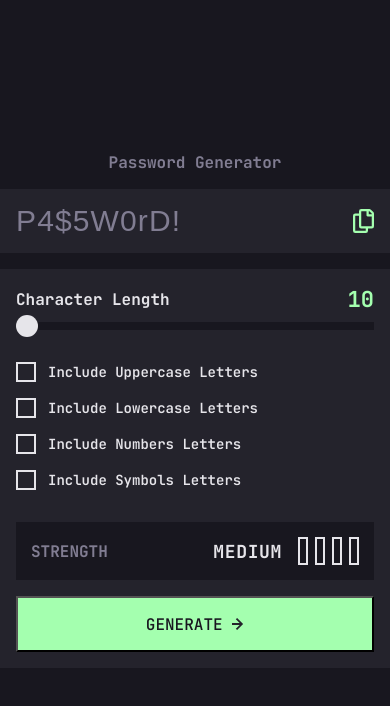
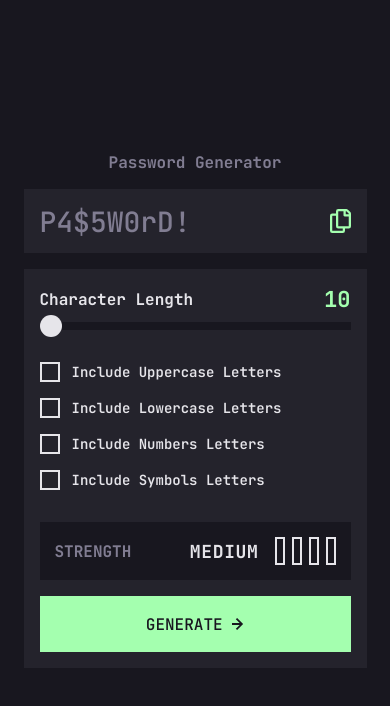
Before and after one commit to leeport511/password-generate-app, a website: page index.html in a window 390 px wide. Drawn offline with Linux system fonts and the light colour scheme.

Commit message:
terminado completamente los estilos del mobile version

```diff
--- a/index.html
+++ b/index.html
@@ -15,7 +15,7 @@
             <div class="password">
                   <input type="text" name="password" id="password-gen" placeholder="P4$5W0rD!">
                   <span class="copied-txt"><p>copied</p></span>
-                  <svg width="21" height="24" xmlns="http://www.w3.org/2000/svg">
+                  <svg xmlns="http://www.w3.org/2000/svg">
                         <rect x="0" y="0" width="24" height="24" fill="transparent"/>
                         <path d="M20.341 3.091 17.909.659A2.25 2.25 0 0 0 16.319 0H8.25A2.25 2.25 0 0 0 6 2.25V4.5H2.25A2.25 2.25 0 0 0 0 6.75v15A2.25 2.25 0 0 0 2.25 24h10.5A2.25 2.25 0 0 0 15 21.75V19.5h3.75A2.25 2.25 0 0 0 21 17.25V4.682a2.25 2.25 0 0 0-.659-1.591ZM12.469 21.75H2.53a.281.281 0 0 1-.281-.281V7.03a.281.281 0 0 1 .281-.281H6v10.5a2.25 2.25 0 0 0 2.25 2.25h4.5v1.969a.282.282 0 0 1-.281.281Zm6-4.5H8.53a.281.281 0 0 1-.281-.281V2.53a.281.281 0 0 1 .281-.281H13.5v4.125c0 .621.504 1.125 1.125 1.125h4.125v9.469a.282.282 0 0 1-.281.281Zm.281-12h-3v-3h.451c.075 0 .147.03.2.082L18.667 4.6a.283.283 0 0 1 .082.199v.451Z"
                         fill="currentColor"/>
@@ -28,7 +28,7 @@
                               <!--el 10 es un value del input  -->
                               <p>10</p>
                         </div>
-                        <input type="range" min="6" max="16" value="6" id="characters-range">
+                        <input type="range" min="6" max="12" value="6" id="characters-range">
                   </div>
                   <div class="password-characteristics-container">
                         <div>
@@ -61,9 +61,19 @@
                               </div>
                         </div>
                   </div>
-                  <button>generate <span><img src="./assets/images/icon-arrow-right.svg" alt="arrow right"></span></button>
+                  <div class="generate-btn">
+                        <button>
+                              generate
+                              <svg width="12" height="12" xmlns="http://www.w3.org/2000/svg">
+                                    <rect x="0" y="0" width="200" height="200" fill="transparent"/>
+                                    <path fill="currentColor" d="m5.106 12 6-6-6-6-1.265 1.265 3.841 3.84H.001v1.79h7.681l-3.841 3.84z"/>
+                              </svg>
+                        </button>
+                  </div>
             </form>
 
       </main>
+
+      <script src="./scripts/index.js"></script>
 </body>
 </html>
--- a/sass/component/_index.scss
+++ b/sass/component/_index.scss
@@ -19,7 +19,7 @@
 // main
 
 .pass-generator-container {
-      min-width: 343px;
+      max-width: 343px;
       height: 503px;
 
 
@@ -39,12 +39,13 @@
                   height: 64px;
                   width: 100%;
                   padding: 16px;
-                  font-size: 30px;
+                  font-size: 28px;
+                  color: variables.$white-gray;
+                  font-family: variables.$jetBrains-font;
 
                   &::placeholder {
-                        font-size: 30px;
+                        font-size: 28px;
                         font-weight: 500;
-                        letter-spacing: 0.07rem;
                         color: variables.$gray;
                   }
             }
@@ -64,6 +65,8 @@
                   pointer-events: all;
                   cursor: pointer;
                   position: absolute;
+                  width: 21px;
+                  height: 24px;
                   color: variables.$strong-pass;
                   right: 16px;
                   transition: color 0.3 ease;
@@ -125,6 +128,11 @@
                         background: variables.$white-gray;
                         border-radius: 50%;
                         cursor: pointer;
+
+                        &:hover {
+                              background-color: variables.$very-dark-blue;
+                              border: 1px solid variables.$strong-pass;
+                        }
                   }
 
             }
@@ -213,17 +221,48 @@
                   }
             }
 
+
+            .generate-btn {
+
+                  position: relative;
+                  width: 100%;
+                  display: flex;
+
                   button {
+                        position: relative;
                         background-color: variables.$strong-pass;
                         height: 56px;
+                        width: 100%;
                         color: variables.$very-dark-blue;
                         font-size: 16px;
                         text-transform: uppercase;
                         font-weight: 500;
                         font-family: variables.$jetBrains-font;
+                        border: none;
+                        cursor: pointer;
 
 
+
+                        &:hover {
+                              background-color: variables.$dark-gray;
+                              border: 1px solid variables.$strong-pass;
+                              color: variables.$strong-pass;
+                              transition: color 0.5 ease;
+
+                              svg {
+                                    color: variables.$strong-pass;
                               }
+                        }
+
+                        svg {
+                              pointer-events: all;
+                              color: variables.$very-dark-blue;
+                        }
+
+                  }
+
+            }
+
       }
 
 }
```
Also changed, not shown: scripts/index.js (added, +12 -0 lines), css/style.css, 1 other file. Lines whose indentation alone changed are shown as unchanged.
